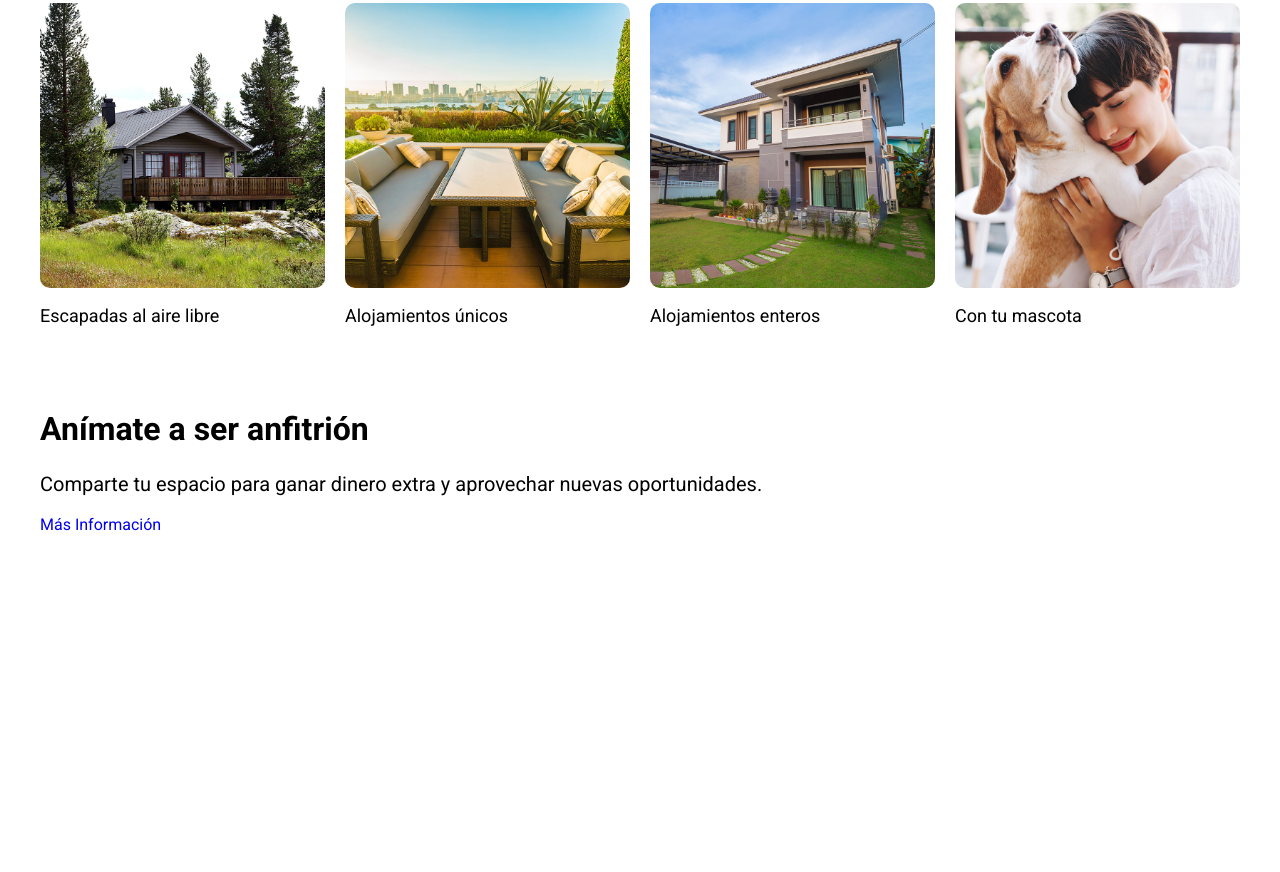
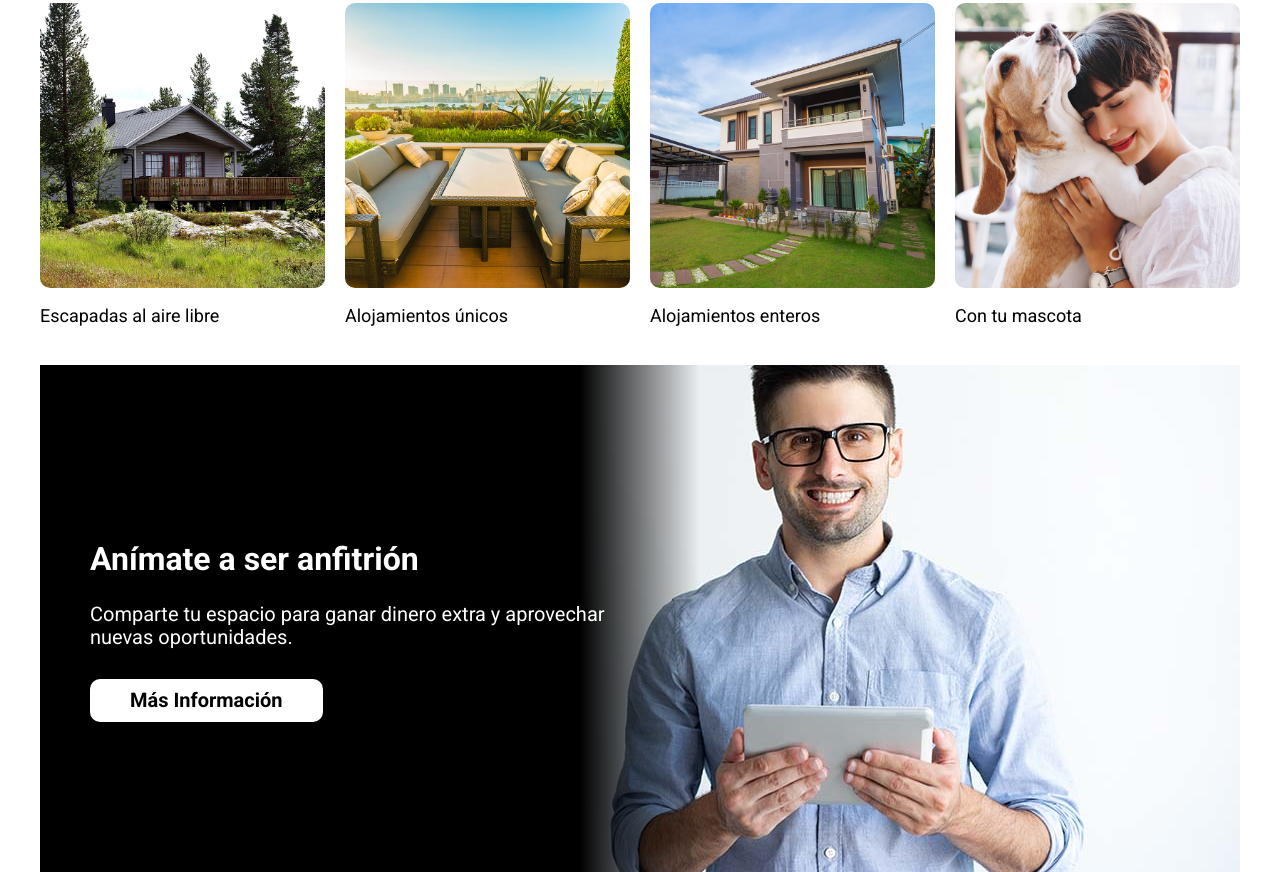
Before and after one commit to dauncosaciar/airbnb-app, a website: page index.html in a window 1280 px wide. Shown: the part 1292-2164 px from the top of the page. Before the commit the page ends 1846 px from the top, so only its background shows below. Drawn offline with nearby package versions, Linux system fonts and the light colour scheme; files that its build step writes are made by us from their sources; files whose address does not match are found by name.

Commit message:
add host section css code

```diff
--- /dev/null
+++ b/src/scss/ui/content/_host.scss
@@ -0,0 +1,62 @@
+@use "base/variables" as v;
+@use "base/mixins" as m;
+
+/* Host */
+.host {
+  color: v.$white;
+  display: grid;
+  grid-template-rows: repeat(2, 1fr);
+  row-gap: 15rem;
+  padding: 5rem;
+  background-image: linear-gradient(
+      to bottom,
+      v.$black 0%,
+      v.$black 50%,
+      transparent 50%
+    ),
+    url(../img/host.jpg);
+  background-size: 100%, 60rem;
+  background-position: center, center bottom;
+  background-repeat: no-repeat;
+
+  @include m.phone {
+    background-size: 100%, 70rem;
+    background-position: center, center 200%;
+  }
+
+  @include m.tablet {
+    grid-template-rows: unset;
+    background-image: linear-gradient(
+        to right,
+        v.$black 0%,
+        v.$black 45%,
+        transparent 55%
+      ),
+      url(../img/host.jpg);
+    background-size: 100%, auto;
+    background-position: center, 50% 30%;
+    padding: 15rem 5rem;
+  }
+
+  @include m.desktop {
+    background-position: center, right center;
+  }
+
+  &__content {
+    @include m.tablet {
+      max-width: 50%;
+    }
+  }
+
+  &__text {
+    color: v.$white;
+  }
+
+  &__link {
+    @include m.button(v.$white, v.$black);
+
+    border-radius: 1rem;
+    padding-top: 1rem;
+    padding-bottom: 1rem;
+  }
+}
--- a/src/scss/ui/content/_index.scss
+++ b/src/scss/ui/content/_index.scss
@@ -1,2 +1,3 @@
 @forward "destinations";
 @forward "places";
+@forward "host";
```
